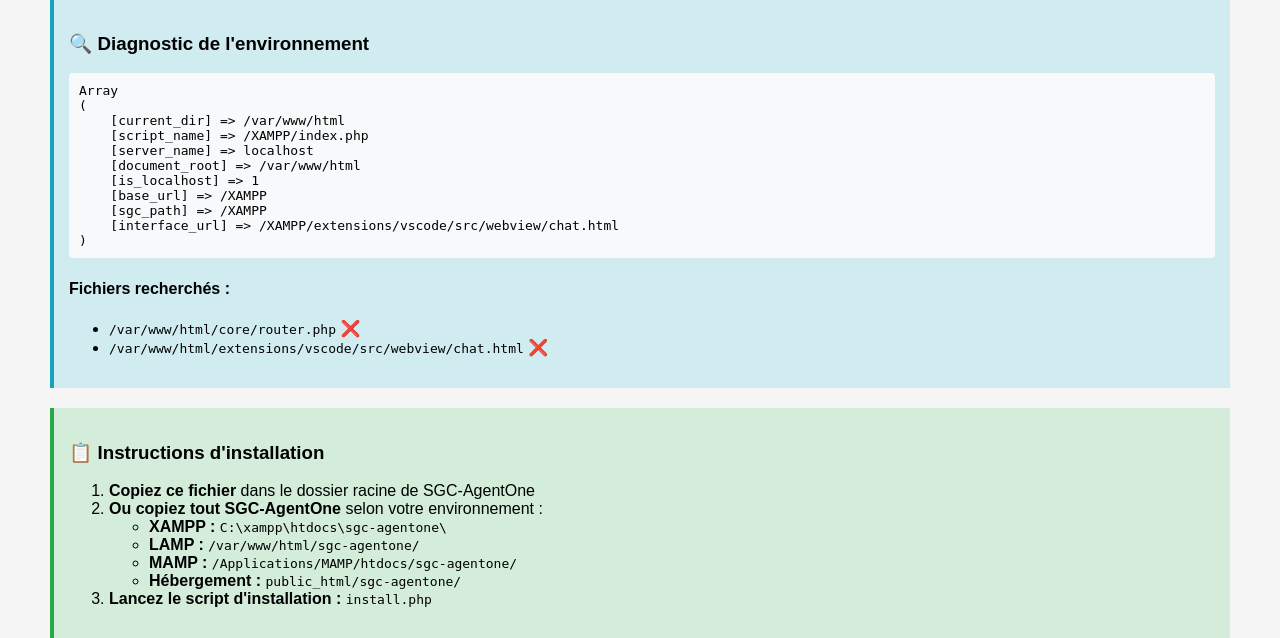
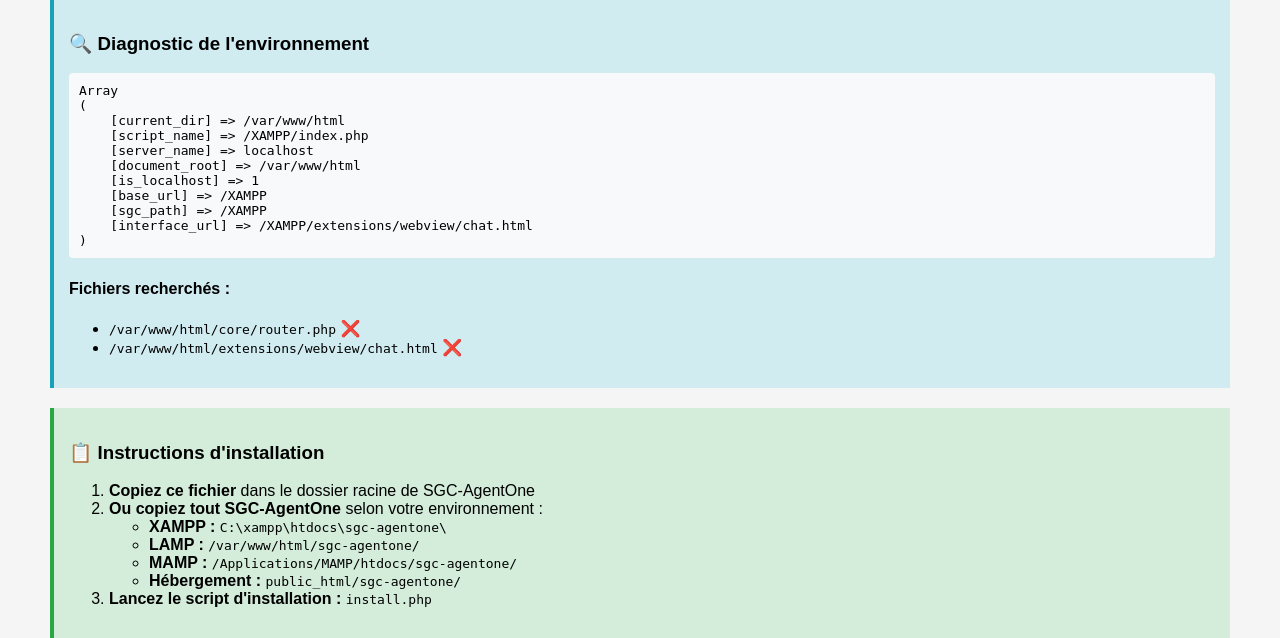
Before and after one commit to amichiamine/SgcAgentOne, a PHP site: page /XAMPP/ in a window 1280 px wide. Shown: the part 254-892 px from the top of the page. Run offline with PHP 8.4, Linux system fonts and the light colour scheme.

Commit message:
Update direct chat URL path to simplify web access
Corrects the file path for the direct chat interface from '/extensions/vscode/src/webview/chat.html' to '/extensions/webview/chat.html' across installation and PHP files to streamline web access.

Replit-Commit-Author: Agent
Replit-Commit-Session-Id: 41cb354b-2b42-464b-85c4-9000293707ad
Replit-Commit-Checkpoint-Type: intermediate_checkpoint
Replit-Commit-Screenshot-Url: https://storage.googleapis.com/screenshot-production-us-central1/d46c1874-6f9f-4ad7-b92f-a3949464f682/41cb354b-2b42-464b-85c4-9000293707ad/dZ9s0Qf

```diff
--- a/sgc-agentone/deployment/plugandplay/index.php
+++ b/sgc-agentone/deployment/plugandplay/index.php
@@ -37,11 +37,11 @@ function detectEnvironment() {
     if (basename($info['current_dir']) === 'plugandplay') {
         // Script dans deployment/plugandplay/ - remonter vers sgc-agentone/
         $info['sgc_path'] = $scriptPath . '/../../..';
-        $info['interface_url'] = $info['sgc_path'] . '/extensions/vscode/src/webview/chat.html';
+        $info['interface_url'] = $info['sgc_path'] . '/extensions/webview/chat.html';
     } else {
         // Script copié à la racine de sgc-agentone/
         $info['sgc_path'] = $scriptPath;
-        $info['interface_url'] = $info['sgc_path'] . '/extensions/vscode/src/webview/chat.html';
+        $info['interface_url'] = $info['sgc_path'] . '/extensions/webview/chat.html';
     }
 
     return $info;
@@ -52,12 +52,12 @@ $env = detectEnvironment();
 
 // Vérification de l'installation SGC-AgentOne
 $coreCheck = $env['current_dir'] . '/core/router.php';
-$extensionsCheck = $env['current_dir'] . '/extensions/vscode/src/webview/chat.html';
+$extensionsCheck = $env['current_dir'] . '/extensions/webview/chat.html';
 
 // Si on est dans plugandplay, chercher au bon endroit
 if (basename($env['current_dir']) === 'plugandplay') {
     $coreCheck = dirname($env['current_dir'], 2) . '/core/router.php';
-    $extensionsCheck = dirname($env['current_dir'], 2) . '/extensions/vscode/src/webview/chat.html';
+    $extensionsCheck = dirname($env['current_dir'], 2) . '/extensions/webview/chat.html';
 }
 
 if (!file_exists($coreCheck) || !file_exists($extensionsCheck)) {
--- a/sgc-agentone/deployment/plugandplay/install.php
+++ b/sgc-agentone/deployment/plugandplay/install.php
@@ -125,10 +125,10 @@ ini_set(\'log_errors\', 1);
 
 // Détection intelligente des chemins
 $currentPath = dirname($_SERVER[\'SCRIPT_NAME\']);
-$interfaceUrl = $currentPath . \'/extensions/vscode/src/webview/chat.html\';
+$interfaceUrl = $currentPath . \'/extensions/webview/chat.html\';
 
 // Vérification que l\'interface existe
-$interfaceFile = __DIR__ . \'/extensions/vscode/src/webview/chat.html\';
+$interfaceFile = __DIR__ . \'/extensions/webview/chat.html\';
 if (!file_exists($interfaceFile)) {
     // Interface non trouvée - affichage d\'erreur avec diagnostic
     ?>
@@ -274,7 +274,7 @@ $sgcPath = $env['base_url'];
 
 // Calcul des URLs d'accès selon l'environnement
 $mainUrl = $baseUrl . $sgcPath . '/';
-$chatUrl = $baseUrl . $sgcPath . '/extensions/vscode/src/webview/chat.html';
+$chatUrl = $baseUrl . $sgcPath . '/extensions/webview/chat.html';
 $apiUrl = $baseUrl . $sgcPath . '/api/chat';
 
 echo "<div style='background: #f0f8ff; padding: 15px; border-left: 4px solid #007cba;'>";
```
Also changed, not shown: sgc-agentone/deployment/plugandplay/INSTALLATION.md (+2 -2 lines), 1 other file.
